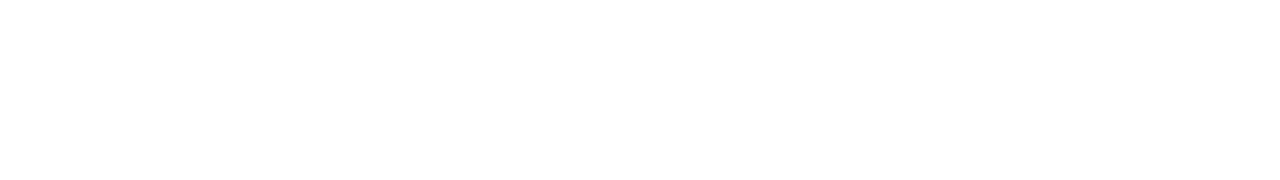
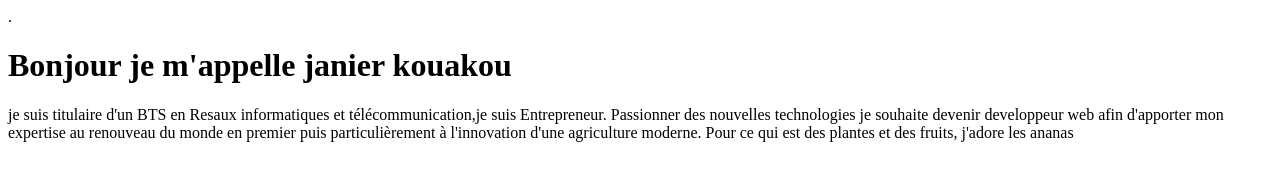
Before and after one commit to Osmose24/Projet-PlanEvo, a plain HTML site: page niveau-1-graine/01-premiere-page/index.html in a window 1280 px wide. Drawn offline with Linux system fonts and the light colour scheme.

Commit message:
partie 1-2

```diff
--- a/niveau-1-graine/01-premiere-page/index.html
+++ b/niveau-1-graine/01-premiere-page/index.html
@@ -5,6 +5,9 @@
         <meta name="viewport" content="width=de vice-width, initial-scale=1.0">
         <title>Ma première page - janvier kouakou</title>
         <body>
+            <!--Titre principal de la page-->.
+            <h1>Bonjour je m'appelle janier kouakou</h1>
+            <p>je suis titulaire d'un BTS en Resaux informatiques et télécommunication,je suis Entrepreneur. Passionner des nouvelles technologies je souhaite devenir developpeur web afin d'apporter mon expertise au renouveau du monde en premier puis particulièrement à l'innovation d'une agriculture moderne. Pour ce qui est des plantes et des fruits, j'adore les ananas</p>
 
         </body>
     </head>
```
